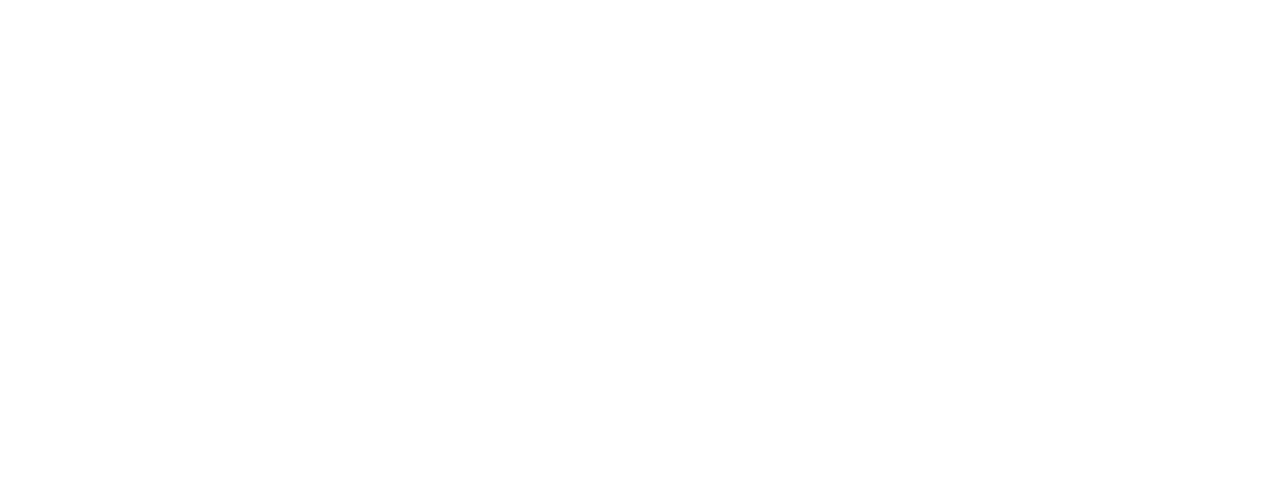
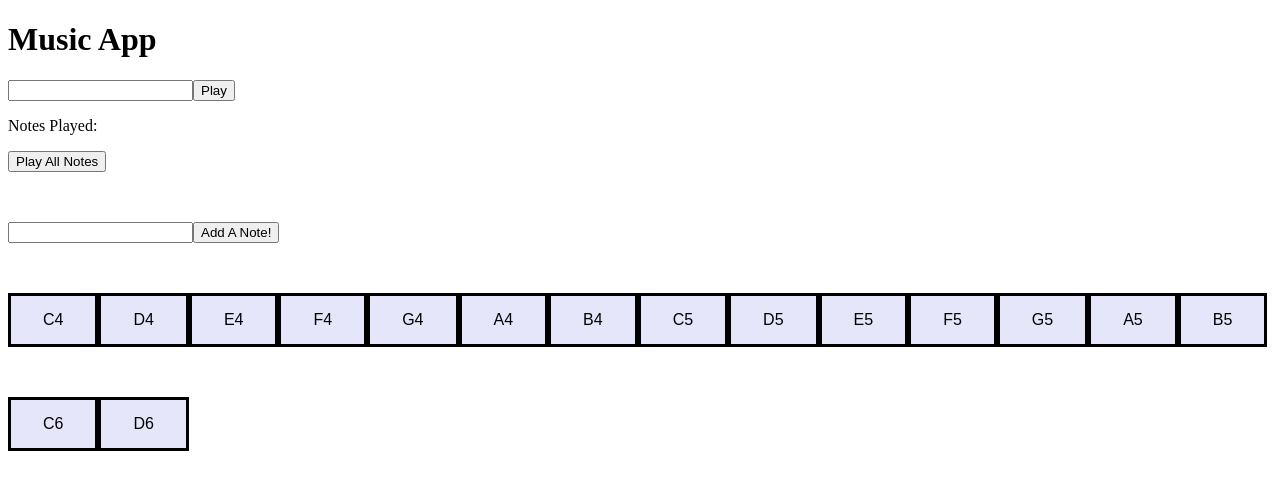
Before and after one commit to elijahsciam/stackathon, an Angular app: page / in a window 1280 px wide. Shown: the top 490 px of the page. Built offline with nearby package versions, Linux system fonts and the light colour scheme.

Commit message:
Feat: Note Grid

```diff
--- a/src/app/app.component.css
+++ b/src/app/app.component.css
@@ -0,0 +1,15 @@
+#gridButton {
+  background-color: lavender;
+  border: solid black;
+  color: black;
+  padding: 15px 32px;
+  text-align: center;
+  text-decoration: none;
+  display: inline-block;
+  font-size: 16px;
+  margin-top: 50px;
+}
+
+#add-note {
+  margin-top: 50px;
+}
--- a/src/app/app.component.html
+++ b/src/app/app.component.html
@@ -2,14 +2,24 @@
 
 <div>
   <input type="text" (keyup)="changeNote($event)" />
-  <button (click)="playSound()" (click)="addButton($event)">
-    Play {{ note }}
-  </button>
+  <button (click)="playSound()">Play {{ note }}</button>
   <p>
-    Notes Played:<p>
-      {{ notes }}
-    </p>
+    Notes Played:
+    {{ notes }}
   </p>
 
   <button (click)="playAllNotes()">Play All Notes</button>
+  <div id="add-note">
+    <input type="text" (keyup)="($event)" />
+    <button (click)="addButton($event)">Add A Note!</button>
+  </div>
+  <div>
+    <button
+      *ngFor="let notes of grid; index as i"
+      id="gridButton"
+      (click)="playGridNote($event)"
+    >
+      {{ this.grid[i] }}
+    </button>
+  </div>
 </div>
--- a/src/app/app.component.ts
+++ b/src/app/app.component.ts
@@ -4,18 +4,45 @@
 @Component({
   selector: 'app-root',
   templateUrl: './app.component.html',
-  styles: ['./app.component.css'],
+  styleUrls: ['./app.component.css'],
 })
 export class AppComponent {
   note: string;
   notes: string;
+  grid: Array<string>;
   constructor() {
     this.note = '';
     this.notes = '';
+    this.grid = [];
+  }
+  ngAfterContentInit() {
+    this.gridGenerator([
+      'C4',
+      'D4',
+      'E4',
+      'F4',
+      'G4',
+      'A4',
+      'B4',
+      'C5',
+      'D5',
+      'E5',
+      'F5',
+      'G5',
+      'A5',
+      'B5',
+      'C6',
+      'D6',
+    ]);
   }
   addButton(event: any): void {
-    this.notes += event.target.value;
+    this.grid.push(event.target.value);
   }
+  gridGenerator = (array: any) => {
+    for (var i = 0; i < array.length; i++) {
+      this.grid.push(array[i] + ' ');
+    }
+  };
   changeNote(event: any) {
     this.note = event.target.value;
   }
@@ -41,6 +68,11 @@
       Tone.Transport.stop();
     }, counter * 1000);
   }
+  playGridNote(event: any) {
+    const synth = new Tone.Synth().toDestination();
+    console.log(event);
+    synth.triggerAttackRelease(event.target.textContent, '8n');
+  }
 }
 
 //  recordSound() {
```
